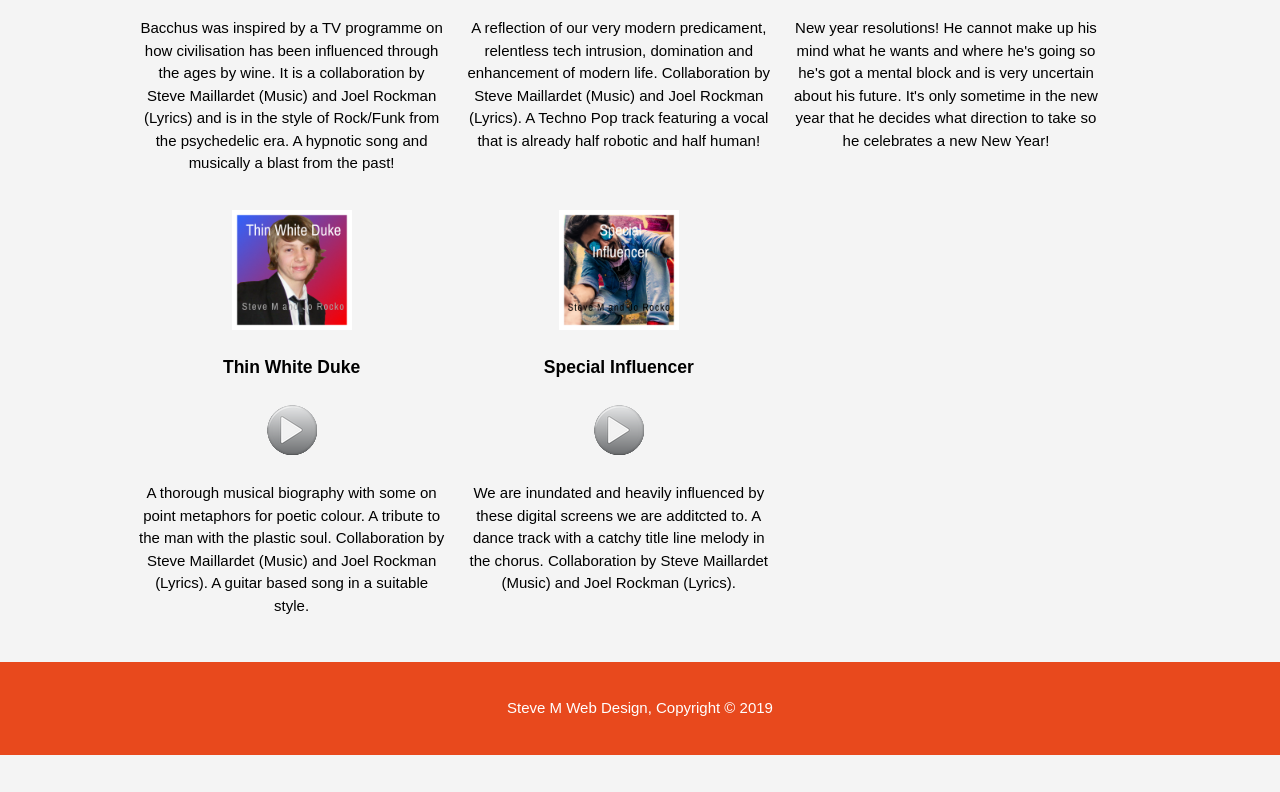
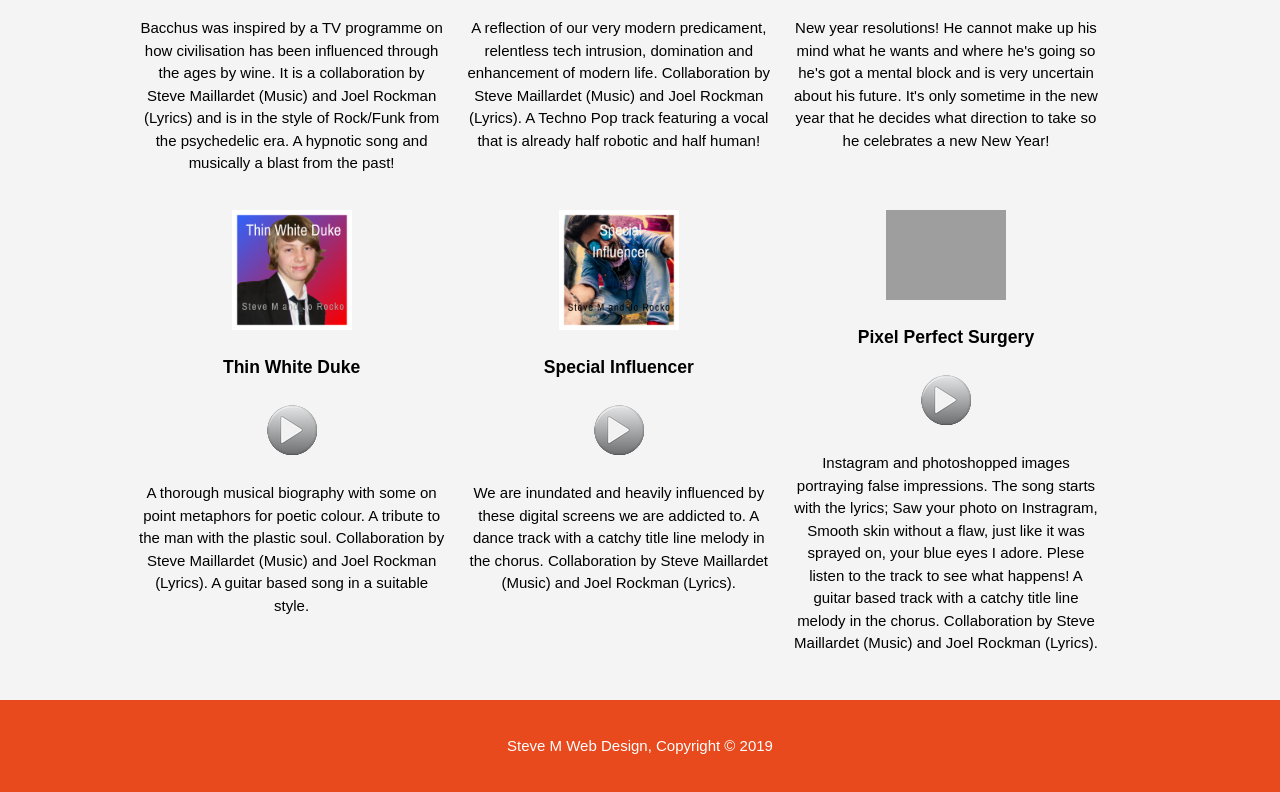
Before and after one commit to SteveMaillardet/mywebsite, a plain HTML site: page index.html in a window 1280 px wide. Shown: the part 788-1580 px from the top of the page. Before the commit the page ends 1543 px from the top, so only its background shows below. Drawn offline with Linux system fonts and the light colour scheme; grey boxes are pictures that could not be loaded.

Commit message:
Adding Pixel Perfect Surgery

```diff
--- a/css/style.css
+++ b/css/style.css
@@ -19,7 +19,7 @@ ul{
 }
 
 
-#bacchusplaybtn,#nomadplaybtn,#reset_my_yearplaybtn,#thin_white_dukeplaybtn,#special_influencerplaybtn {
+#bacchusplaybtn,#nomadplaybtn,#reset_my_yearplaybtn,#thin_white_dukeplaybtn,#special_influencerplaybtn,#pixel_perfect_playbtn {
     background:url("../img/button_grey_play.png") no-repeat;
     height:64px;
 	width:64px;
--- a/index.html
+++ b/index.html
@@ -66,7 +66,13 @@
 					<img src="./img/Special Influencer.png">
 					<h3>Special Influencer</h3>
 					<button id="special_influencerplaybtn"></button>
-					<p> We are inundated and heavily influenced by these digital screens we are additcted to. A dance track with a catchy title line melody in the chorus. Collaboration by Steve Maillardet (Music) and Joel Rockman (Lyrics).</p>
+					<p> We are inundated and heavily influenced by these digital screens we are addicted to. A dance track with a catchy title line melody in the chorus. Collaboration by Steve Maillardet (Music) and Joel Rockman (Lyrics).</p>
+				</div>
+				<div class="box">
+					<img src="./img/Pixel Perfect Surgery.png">
+					<h3>Pixel Perfect Surgery</h3>
+					<button id="pixel_perfect_playbtn"></button>
+					<p>Instagram and photoshopped images portraying false impressions. The song starts with the lyrics; Saw your photo on Instragram, Smooth skin without a flaw, just like it was sprayed on, your blue eyes I adore. Plese listen to the track to see what happens!  A guitar based track with a catchy title line melody in the chorus. Collaboration by Steve Maillardet (Music) and Joel Rockman (Lyrics).</p>
 				</div>
 			</div>
 		</section>
--- a/javascript/javascript.js
+++ b/javascript/javascript.js
@@ -1,5 +1,5 @@
 var audio, playbtn = [], audio_playing;
-var audio_clips = ["audio/Bacchus_clip.mp3", "audio/Nomad_clip.mp3", "audio/Reset_My_Year_clip.mp3", "audio/Thin_White_Duke_clip.mp3", "audio/Special_Influencer_clip.mp3"];
+var audio_clips = ["audio/Bacchus_clip.mp3", "audio/Nomad_clip.mp3", "audio/Reset_My_Year_clip.mp3", "audio/Thin_White_Duke_clip.mp3", "audio/Special_Influencer_clip.mp3", "audio/Pixel_Perfect_Surgery_clip.mp3"];
 
 function initAudioPlayer(){
 	audio = new Audio();
@@ -11,6 +11,7 @@ function initAudioPlayer(){
 	playbtn[2] = document.getElementById("reset_my_yearplaybtn");
 	playbtn[3] = document.getElementById("thin_white_dukeplaybtn");
 	playbtn[4] = document.getElementById("special_influencerplaybtn");
+	playbtn[5] = document.getElementById("pixel_perfect_playbtn");
 
 	// Add Event Handling.  Note: Cannot use a for loop as function playPause stored as text
 	playbtn[0].addEventListener("click", function() {playPause(0);});
@@ -18,6 +19,7 @@ function initAudioPlayer(){
 	playbtn[2].addEventListener("click", function() {playPause(2);});
 	playbtn[3].addEventListener("click", function() {playPause(3);});
 	playbtn[4].addEventListener("click", function() {playPause(4);});
+	playbtn[5].addEventListener("click", function() {playPause(5);});
 
 	audio.addEventListener("ended",reset_playbtns);
 
```
Also changed, not shown: 2 other files.
